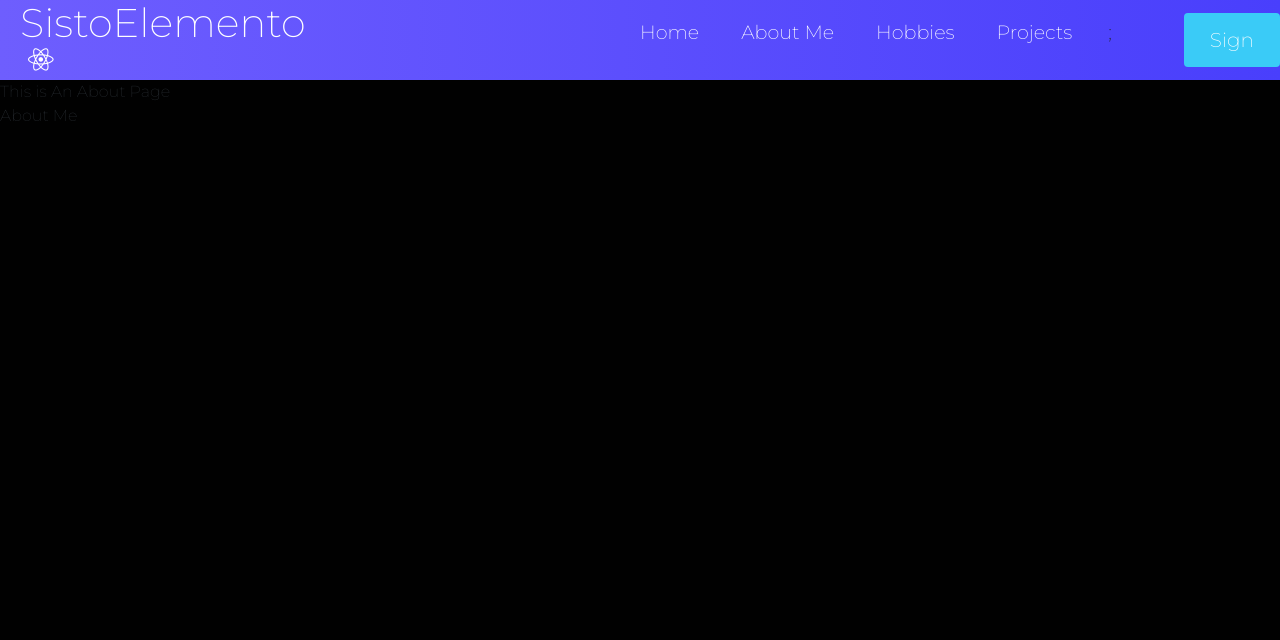
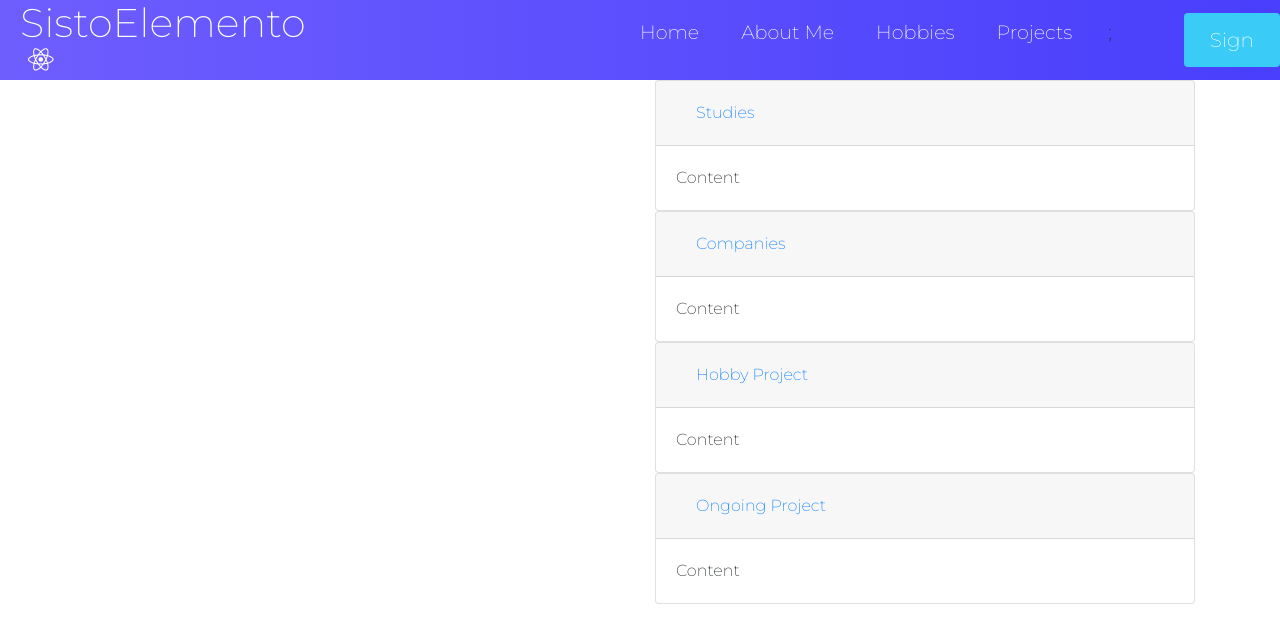
Before and after one commit to akashkmr27089/akashkmr27089.github.io, a React (Create React App) app: page / in a window 1280 px wide. Both pictures are taken after a click on the link "About Me". Shown: the top 640 px of the page. Built offline with nearby package versions, Linux system fonts and the light colour scheme; the HTML template or start-up script is replaced by a standard one.

Commit message:
adding the list

```diff
--- a/src/App.js
+++ b/src/App.js
@@ -19,9 +19,6 @@ function App() {
     <>
       <NavBar CompFunc={CompFunc} />
       <SelectedPage selectedComp={selectedComp} />
-      {/* {MenuItems.includes({ selectedComp }) ? <SelectedPage selected={selectedComp} /> : <Home />} */}
-      {selectedComp}
-      {/* <Box /> */}
     </>
   );
 }
--- /dev/null
+++ b/src/Components/Design/InformationBox/AccordianGrid.css
@@ -0,0 +1,7 @@
+#AccordianBody{
+
+}
+
+#accordion{
+    padding: 10px
+}
--- /dev/null
+++ b/src/Components/Design/InformationBox/AcordianGrid.js
@@ -0,0 +1,28 @@
+const AcordianGrid = ({ Heading, Content, id }) => {
+
+    return (
+        <>
+            <div id="accordion">
+                <div class="card">
+                    <div class="card-header" id={`name${id}`} >
+                        <h5 class="mb-0">
+                            <button class="btn btn-link" data-toggle="collapse" data-target={`#collapse${id}`} aria-expanded="true" aria-controls={`collapse${id}`}>
+                                {Heading}
+                            </button>
+                        </h5>
+                    </div>
+
+                    <div id={`collapse${id}`} class="collapse show" aria-labelledby="headingOne" data-parent="#accordion">
+                        <div class="card-body">
+                            {Content}
+                        </div>
+                    </div>
+                </div>
+            </div>
+
+
+        </>
+    );
+};
+
+export default AcordianGrid;
--- a/src/Pages/About.js
+++ b/src/Pages/About.js
@@ -1,10 +1,24 @@
 import '../App.css';
+import './css/About.css';
+import AcordianGrid from '../Components/Design/InformationBox/AcordianGrid'
 
 function About() {
+    document.querySelector("body").style.backgroundColor = "white";
     return (
         <>
-            <div>
-                This is An About Page
+            <div className="container">
+                <div className="row" id="DataSection">
+                    <div className="col">
+
+                    </div>
+                    <div className="col">
+                        <AcordianGrid Heading={"Studies"} Content={"Content"} id={1} />
+                        <AcordianGrid Heading={"Companies"} Content={"Content"} id={2} />
+                        <AcordianGrid Heading={"Hobby Project"} Content={"Content"} id={3} />
+                        <AcordianGrid Heading={"Ongoing Project"} Content={"Content"} id={4} />
+
+                    </div>
+                </div>
             </div>
         </>
     );
--- a/src/Pages/Home.js
+++ b/src/Pages/Home.js
@@ -14,20 +14,11 @@ function Home() {
     document.onmousemove = function (x) { setX(x.pageX); setY(x.pageY) }
     document.addEventListener('touchmove', (x) => {
         var touches = x.touches[0];
-        // console.log(touches);
         setMobX(parseInt(touches.screenX));
         setMobY(parseInt(touches.screenY));
     });
 
-    // Js for moving Circles
-    var dot = document.querySelector('#dot');
-    // setInterval()
-    // window.setTimeout(1000, dot.style.)
-    // setInterval(() => {
-    //     { setArray(arrayData.push(2)) };
-    //     console.log(arrayData);
-    // }, 10000)
-
+    document.querySelector("body").style.backgroundColor = "#010101";
 
 
     return (
--- a/src/Pages/SelectedPage.js
+++ b/src/Pages/SelectedPage.js
@@ -9,7 +9,8 @@ function SelectedPage({ selectedComp }) {
     return (
         <>
             {console.log("This is an Page ", { selectedComp })}
-            {selectedComp == "Home" ? <Home /> : <About />}
+            {selectedComp == "Home" ? <Home /> : (selectedComp == "About Me" ? <About /> : <Projects />)}
+
         </>
     );
 }
--- a/src/Pages/css/Home.css
+++ b/src/Pages/css/Home.css
@@ -48,9 +48,6 @@
     font-size: 84px ;
 }
 
-body {
-    background-color: #010101 !important;
-}
 
 #dot {
     height: 20px;
```
Also changed, not shown: src/Pages/css/About.css (added).
